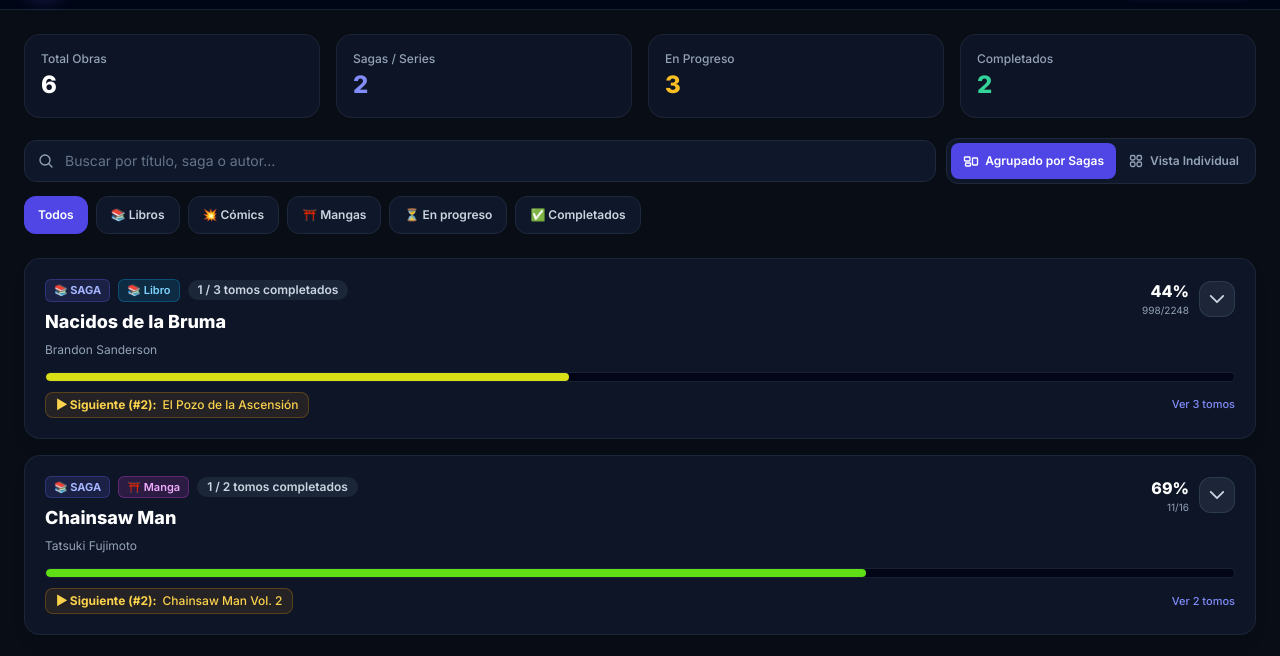
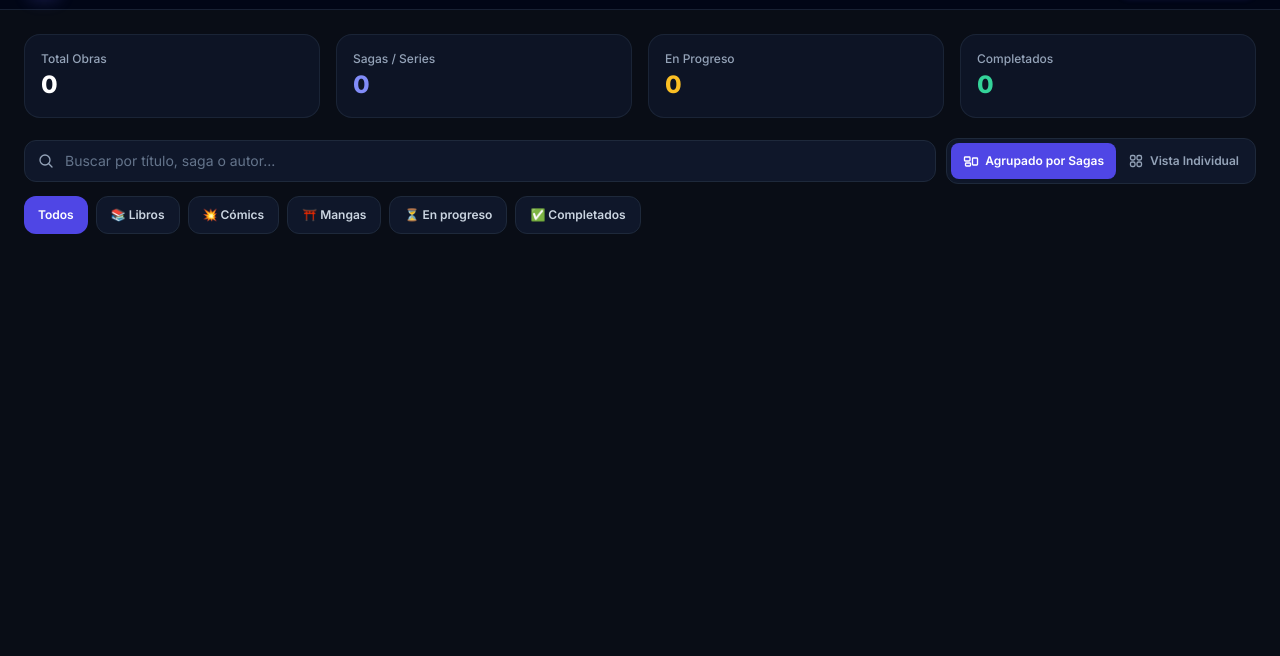
Before and after one commit to CJAG28/lectura_tracking, a plain HTML site: page index.html in a window 1280 px wide. Shown: the part 59-715 px from the top of the page. Drawn offline with nearby package versions, Linux system fonts and the light colour scheme.

Commit message:
Refactor localStorage initialization and saga handling
Removed initialization and example data loading from localStorage. Updated saga handling to be case-insensitive.

```diff
--- a/index.html
+++ b/index.html
@@ -415,118 +415,6 @@
     let bookIdToDelete = null;
 
     // =========================================================================
-    // INICIALIZACIÓN Y DATOS DE EJEMPLO
-    // =========================================================================
-    window.addEventListener('DOMContentLoaded', () => {
-      loadLocalData();
-      renderLibrary();
-      initGoogleScripts();
-    });
-
-    function loadLocalData() {
-      try {
-        const saved = localStorage.getItem(STORAGE_KEY);
-        if (saved) {
-          books = JSON.parse(saved);
-        } else {
-          // Datos iniciales de demostración con sagas y obras independientes
-          books = [
-            {
-              id: 'demo-1',
-              title: 'El Imperio Final',
-              type: 'Libro',
-              author: 'Brandon Sanderson',
-              current: 688,
-              total: 688,
-              isSaga: true,
-              sagaName: 'Nacidos de la Bruma',
-              sagaOrder: 1,
-              cover: ''
-            },
-            {
-              id: 'demo-2',
-              title: 'El Pozo de la Ascensión',
-              type: 'Libro',
-              author: 'Brandon Sanderson',
-              current: 310,
-              total: 800,
-              isSaga: true,
-              sagaName: 'Nacidos de la Bruma',
-              sagaOrder: 2,
-              cover: ''
-            },
-            {
-              id: 'demo-3',
-              title: 'El Héroe de las Eras',
-              type: 'Libro',
-              author: 'Brandon Sanderson',
-              current: 0,
-              total: 760,
-              isSaga: true,
-              sagaName: 'Nacidos de la Bruma',
-              sagaOrder: 3,
-              cover: ''
-            },
-            {
-              id: 'demo-4',
-              title: 'Chainsaw Man Vol. 1',
-              type: 'Manga',
-              author: 'Tatsuki Fujimoto',
-              current: 7,
-              total: 7,
-              isSaga: true,
-              sagaName: 'Chainsaw Man',
-              sagaOrder: 1,
-              cover: ''
-            },
-            {
-              id: 'demo-5',
-              title: 'Chainsaw Man Vol. 2',
-              type: 'Manga',
-              author: 'Tatsuki Fujimoto',
-              current: 4,
-              total: 9,
-              isSaga: true,
-              sagaName: 'Chainsaw Man',
-              sagaOrder: 2,
-              cover: ''
-            },
-            {
-              id: 'demo-6',
-              title: 'Proyecto Hail Mary',
-              type: 'Libro',
-              author: 'Andy Weir',
-              current: 195,
-              total: 528,
-              isSaga: false,
-              sagaName: '',
-              sagaOrder: 1,
-              cover: ''
-            }
-          ];
-          saveLocalData();
-        }
-
-        const savedExpanded = localStorage.getItem(EXPANDED_SAGAS_KEY);
-        if (savedExpanded) {
-          expandedSagas = new Set(JSON.parse(savedExpanded));
-        }
-      } catch (e) {
-        console.error('Error cargando localStorage:', e);
-        books = [];
-      }
-    }
-
-    function saveLocalData() {
-      try {
-        localStorage.setItem(STORAGE_KEY, JSON.stringify(books));
-        localStorage.setItem(EXPANDED_SAGAS_KEY, JSON.stringify([...expandedSagas]));
-      } catch (e) {
-        console.error('Error guardando localStorage:', e);
-      }
-    }
-
-    // =========================================================================
     // GOOGLE IDENTITY SERVICES Y SHEETS SYNC
     // =========================================================================
     function initGoogleScripts() {
@@ -605,6 +493,7 @@
         console.warn('No se pudo obtener el perfil:', e);
       }
 
+      // Sincronizar y cargar automáticamente desde Google Sheets al conectar
       await syncWithGoogleSheets(true);
     }
 
@@ -671,7 +560,7 @@
               author: r[3] || '',
               current: Number(r[4]) || 0,
               total: Math.max(1, Number(r[5]) || 1),
-              isSaga: String(r[6]).toLowerCase() === 'true',
+              isSaga: String(r[6]).toUpperCase() === 'TRUE',
               sagaName: r[7] || '',
               sagaOrder: Math.max(1, Number(r[8]) || 1),
               cover: r[9] || ''
```
